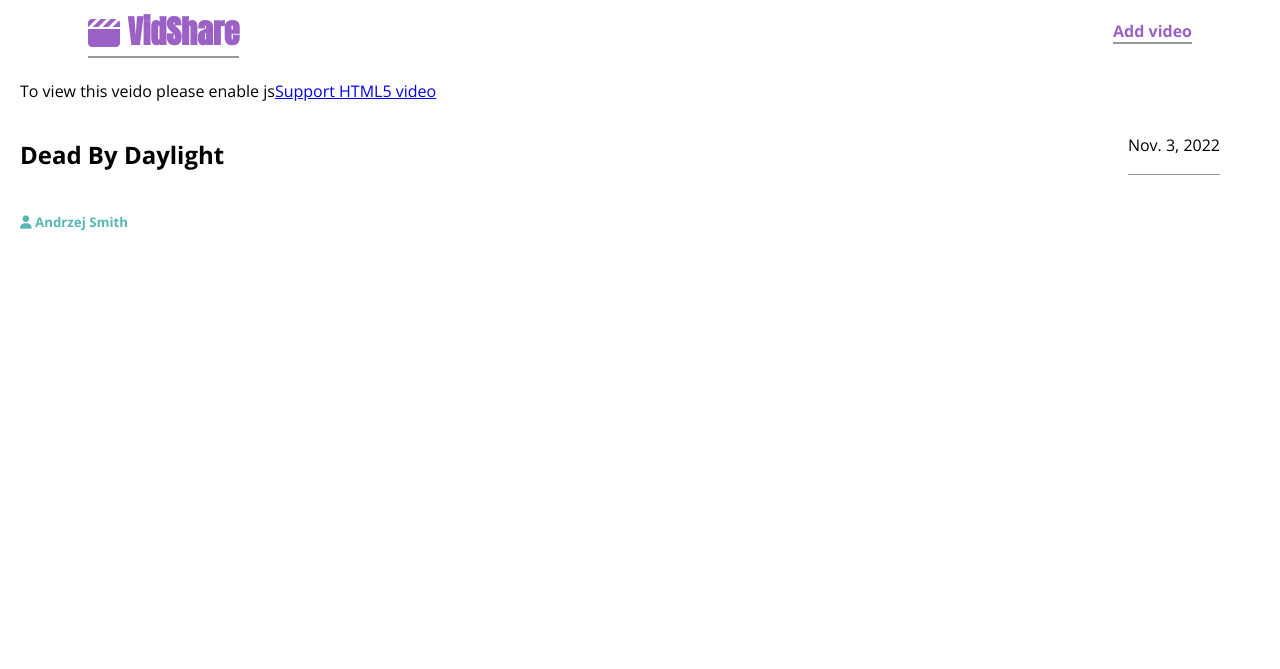
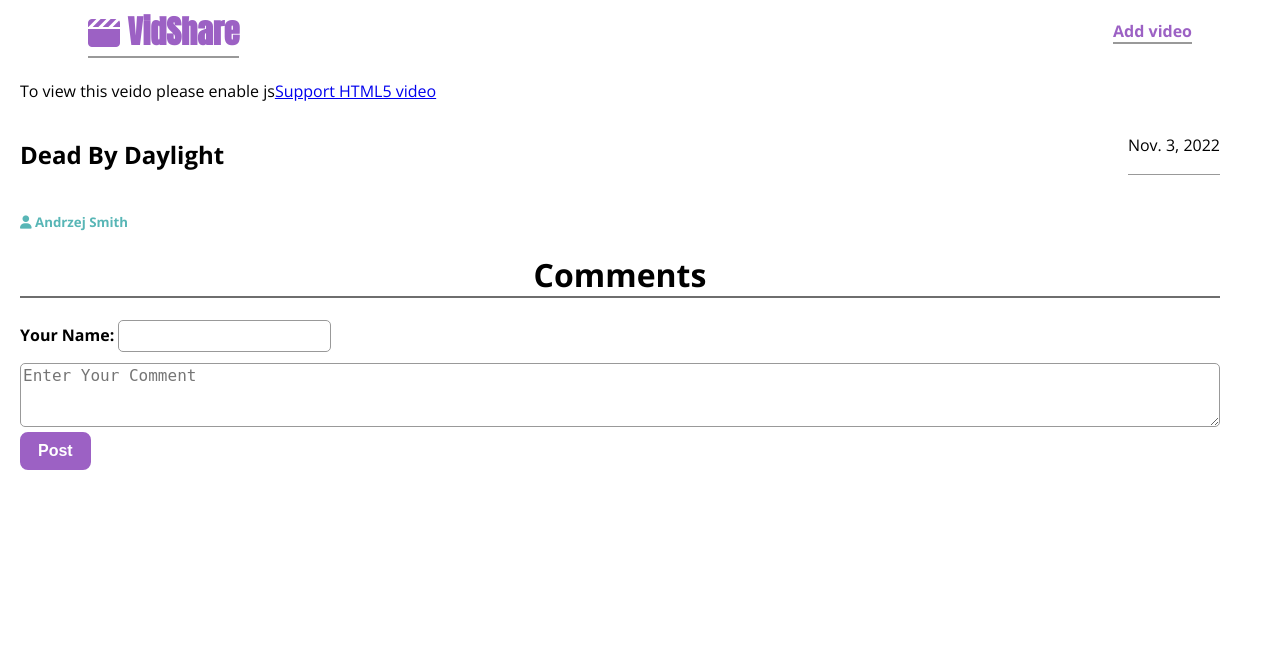
Before and after one commit to Kacpersl/vidShareBeta, a Django app: a page that uses vidshare/templates/vidshare/detail-page.html in a window 1280 px wide. Shown: the top 669 px of the page. Run offline with Django 4.2, Linux system fonts and the light colour scheme; data comes from the database, SQL or seed files in the repository; both versions use the stored data as it was after the commit; some libraries are stand-ins or nearby versions.

Commit message:
add comment form

```diff
--- /dev/null
+++ b/vidshare/forms.py
@@ -0,0 +1,14 @@
+from django.forms import ModelForm, TextInput, Textarea
+from .models import Comment
+
+class CommentForm(ModelForm):
+    class Meta:
+        model = Comment
+        fields = ['username', 'text']
+        labels = {
+            "username": "Your Name",
+            "text": "",
+        }
+        widgets = {
+            'text': Textarea(attrs={'placeholder': 'Enter Your Comment'}),
+        }
--- a/vidshare/models.py
+++ b/vidshare/models.py
@@ -27,8 +27,7 @@ class Author(models.Model):
     def __str__(self):
         return f"{self.first_name} {self.last_name}"
 
-class Comment(models.Model):
-    pass
+
 
 
 
@@ -45,3 +44,10 @@ validators=[FileExtensionValidator(allowed_extensions=['MOV','avi','mp4','webm',
 
     def __str__(self):
         return self.title
+
+
+class Comment(models.Model):
+    username = models.CharField(max_length=55)
+    text = models.TextField(max_length=400)
+    date = models.DateField(auto_now_add=True)
+    video = models.ForeignKey(Video, on_delete=models.CASCADE, related_name="comments")
--- a/vidshare/static/vidshare/page-detail.css
+++ b/vidshare/static/vidshare/page-detail.css
@@ -96,6 +96,46 @@ main {
     color: black;
 }
 
+.comment-form {
+    margin-bottom: 1rem;
+    width: 100%;
+}
+
+.comment-form label {
+    font-weight: bold;
+}
+
+.comment-form input, textarea {
+    border: 1px solid #999;
+    border-radius: 5px;
+    height: 2rem;
+    margin-bottom: 0.7rem;
+    font-size: 1rem;
+}
+
+.comment-form textarea {
+    width: 100%;
+    height: 4rem;
+    margin-bottom: 0;
+}
+
+.comment-form button {
+    border: 2px solid #9c61c4;
+    border-radius: 8px;
+    background-color: #9c61c4;
+    color: white;
+    padding: 0.5rem 1rem;
+    font-weight: bold;
+    font-size: 1rem;
+}
+
+.comment-form button:hover {
+    background-color: #999;
+    border: 2px solid #999;
+    cursor: pointer;
+    transition: 0.1s ease-in-out;
+}
+
 
 
 
@@ -106,3 +146,9 @@ main {
     text-decoration: none;
     border-bottom: 1px solid #999;
 }
+
+
+.comment-block h1 {
+    text-align: center;
+    border-bottom: 2PX solid #6e6e6e;
+}
--- a/vidshare/templates/vidshare/detail-page.html
+++ b/vidshare/templates/vidshare/detail-page.html
@@ -30,6 +30,26 @@
 
                 </div>
             </div>
+            <div class="comment-block">
+                <div class="comment-title">
+                    <h1>Comments</h1>
+
+                </div>
+                <div class="comment-form">
+                    <form action="{% url 'detail-page' main_video.slug %}" method="POST">
+                        {% csrf_token %}
+                        {% for form_field in comment_form %}
+                            <div class="input-control">
+                                {{ form_field.label_tag }}
+                                {{ form_field }}
+                                {{ form_field.errors }}
+                            </div>
+                        {% endfor %}
+
+                        <button>Post</button>
+                    </form>
+                </div>
+            </div>
         </div>
     </div>
     <div class="recommendations">
--- a/vidshare/views.py
+++ b/vidshare/views.py
@@ -4,6 +4,7 @@ from django.shortcuts import render
 from .models import Category, Video, Author
 from django.views.generic import ListView, DetailView, View
 from random import shuffle
+from .forms import CommentForm
 
 
 
@@ -34,6 +35,7 @@ class DetailView(DetailView):
         for category in self.object.category.all():
             print(category)
             context["recommended"] = Video.objects.all().filter(category__option=category)
+        context["comment_form"] = CommentForm()
 
         return context
 
```
Also changed, not shown: db.sqlite3, vidshare/migrations/0008_comment.py (added).
